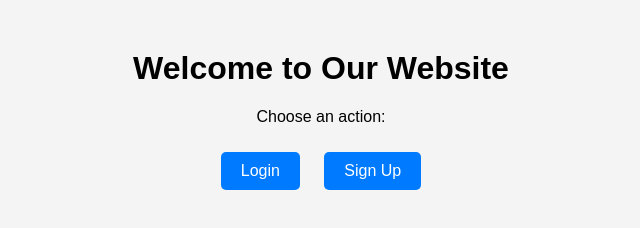
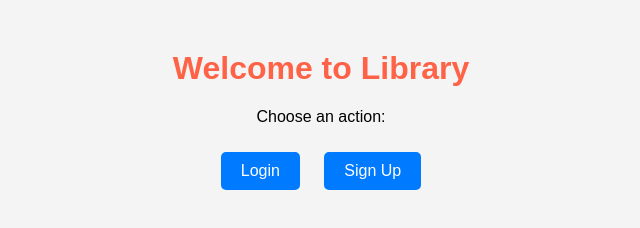
Before and after one commit to jayanthchennamsetti/libraryCatalog, a plain HTML site: page index.html in a window 1280 px wide. Shown: the whole page, without its empty margins (319-959 px from the left). Drawn offline with Linux system fonts and the light colour scheme.

Commit message:
Update index.html

```diff
--- a/index.html
+++ b/index.html
@@ -35,7 +35,7 @@
 </head>
 <body>
     <div class="container">
-        <h1>Welcome to Our Website</h1>
+        <h1 style="color: tomato;">Welcome to Library</h1>
         <p>Choose an action:</p>
         <button class="btn" onclick="window.location.href='login.html'">Login</button>
         <button class="btn" onclick="window.location.href='signup.html'">Sign Up</button>
```
